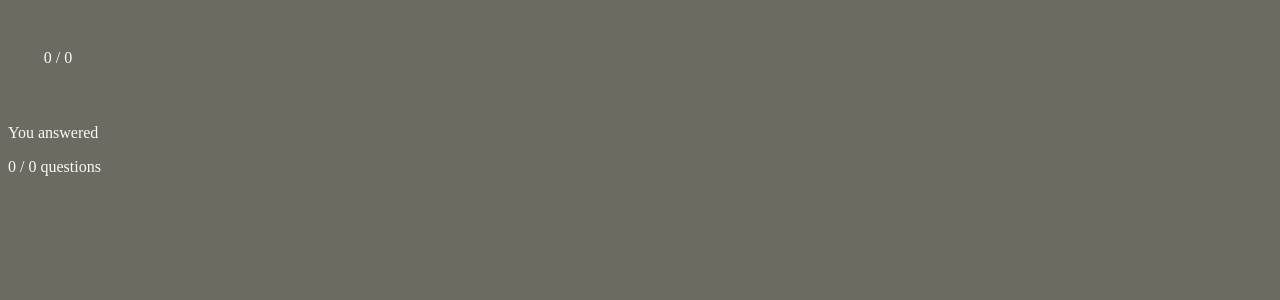
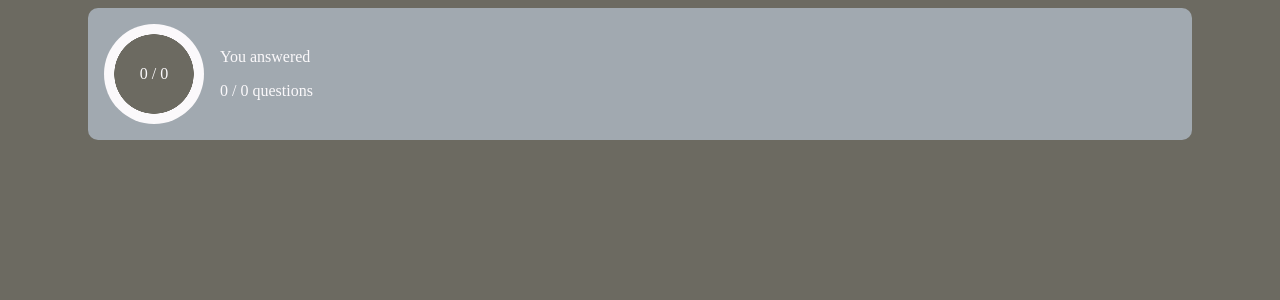
Before and after one commit to DanDaMan23/big-dev-soon-quiz-app-freerun-r1hnzb, a SvelteKit app: page /results in a window 1280 px wide. Shown: the top 300 px of the page. Built offline with nearby package versions, Linux system fonts and the light colour scheme.

Commit message:
Created results bar

```diff
--- a/src/routes/results/+page.svelte
+++ b/src/routes/results/+page.svelte
@@ -1,22 +1,40 @@
 <script>
 	import { correctAnswers } from '../../store';
-
-	console.log($correctAnswers.percentage);
 </script>
 
 <div class="results">
+	<div class="container">
 		<div
-		class="results-pie-bar progress-bar"
+			class="progress-pie-bar"
 			style={`background: radial-gradient(closest-side, var(--gonmetalGray) 79%, transparent 80% 100%), conic-gradient(var(--black) ${$correctAnswers.percentage}%, var(--ivory) 0)`}
 		>
 			<p>{$correctAnswers.ratio}</p>
 		</div>
+		<div class="details">
 			<p>You answered</p>
 			<p>{$correctAnswers.ratio} questions</p>
 		</div>
+	</div>
+</div>
 
 <style>
-	.progress-bar {
+	.results {
+		height: 90vh;
+		margin: 0 5rem;
+	}
+
+	.container {
+		display: flex;
+		justify-content: left;
+		align-items: center;
+		gap: 1rem;
+
+		background: var(--pewter);
+		padding: 1rem;
+		border-radius: 10px;
+	}
+
+	.progress-pie-bar {
 		width: 100px;
 		height: 100px;
 		border-radius: 50%;
--- a/src/store.js
+++ b/src/store.js
@@ -21,7 +21,7 @@ export const correctAnswers = derived(answeredQuestions, ($answeredQuestions) =>
 	return {
 		totalOfCorrects: correctAnsweredQuestions?.length,
 		totalOfQuestions: $answeredQuestions?.length,
-		percentage: (correctAnsweredQuestions?.length / $answeredQuestions?.length) * 100,
+		percentage: ((correctAnsweredQuestions?.length / $answeredQuestions?.length) * 100) | 0,
 		ratio: `${correctAnsweredQuestions.length} / ${$answeredQuestions.length}`
 	};
 });
```
Lines whose indentation alone changed are shown as unchanged.
